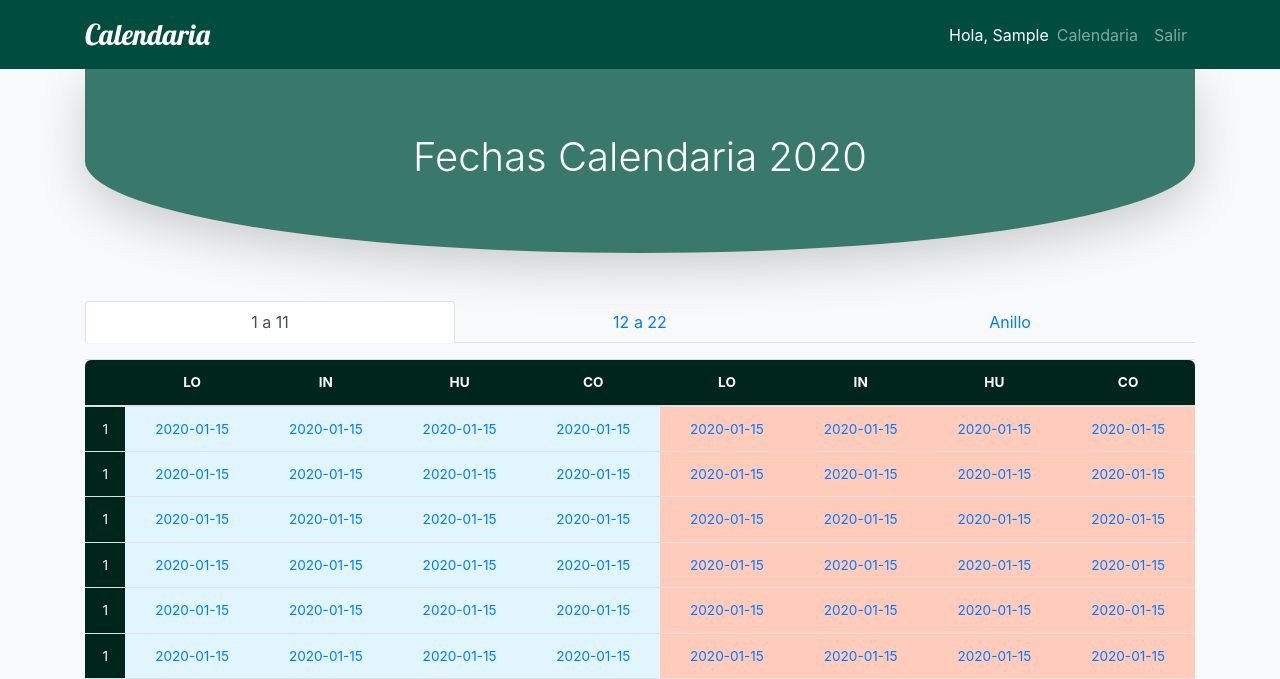
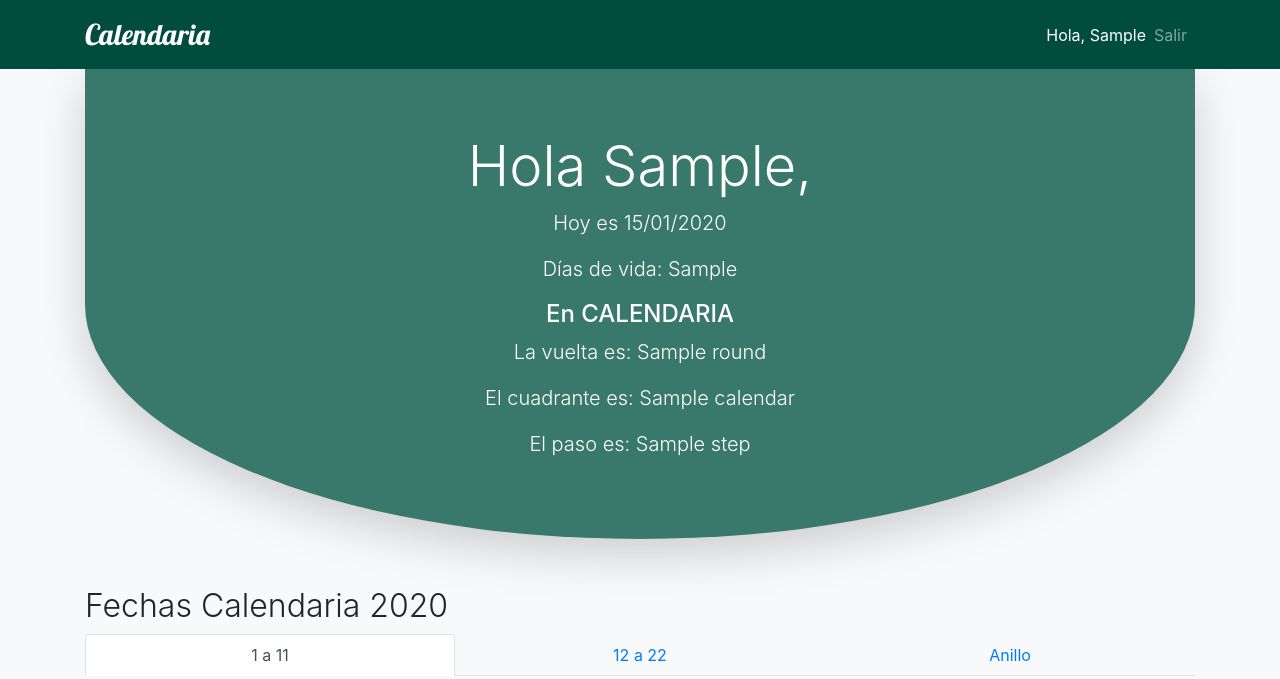
Before and after one commit to calendaria/calendaria, a Flask app: template app/templates/es/calendar.html in a window 1280 px wide. Shown: the top 679 px of the page. Run offline with Flask 2, Linux system fonts and the light colour scheme; a user stored in the database is signed in; tables that the repository leaves empty hold one stand-in row (values such as "Sample post"); the template is opened without the code that fills it: most values are stand-ins (such as "Sample title", 1, 10 or a date in 2020); some libraries are stand-ins or nearby versions.

Commit message:
Enhanced calendar view as is now the entry point

```diff
--- a/app/routes.py
+++ b/app/routes.py
@@ -38,7 +38,7 @@ IPSTACK_API_KEY = app.config['IPSTACK_API_KEY']
 @app.route('/index')
 @app.route('/es/index')
 @login_required
-def calendar():
+def index():
 	# Get user's local time by using IPstack API
 	tz = get_tz(IPSTACK_API_KEY, request=request)
 	# Set the locale based on language to display the right language for dates
@@ -46,6 +46,8 @@ def calendar():
 	calendar = {}
 	calendar['today'] = set_tz_today(tz)
 	calendar['year'] = datetime.today().year
+	calendar['days_alive'] = date_utils.day_diff(dates['today'],
+	    current_user.dob.date())
 	calendar['rnd_1_11'] = date_utils.create_calendar(calendar['year'])
 	calendar['rnd_12_22'] = date_utils.create_calendar(calendar['year'], from_round=12, to_round=22)
 	return render_template('es/calendar.html', calendar=calendar)
@@ -63,7 +65,7 @@ def date_details(year, daynbr):
 # Calendar view
 @app.route('/quadrant')
 @login_required
-def index():
+def quadrant():
     # Get/Set user's local language
 	# lang = choose_best_lang(request, SUP_LANGUAGES)
 	lang = 'es'
@@ -94,7 +96,7 @@ def index():
 # Spanish index
 @app.route('/es/quadrant')
 @login_required
-def index_es():
+def quadrant_es():
     # Get/Set user's local language
 	# lang = choose_best_lang(request, SUP_LANGUAGES)
 	lang = 'es'
--- a/app/templates/es/base.html
+++ b/app/templates/es/base.html
@@ -43,11 +43,6 @@
 										{{ current_user.first_name.capitalize() }}
 									</a>
 							</span>
-						</li>
-						<li class="nav-item">
-							<a class="nav-link" href="{{ url_for('calendar') }}">
-								Calendaria
-							</a>
 						</li>
 						<li class="nav-item"><a class="nav-link" href="{{ url_for('logout') }}">
 							Salir</a>
--- a/app/templates/es/calendar.html
+++ b/app/templates/es/calendar.html
@@ -3,9 +3,16 @@
 {% block content %}
 	<div class="style-jumbo mb-5">
 		<div class="jumbotron text-center mb-3 shadow-lg">
-			<h1 style="font-weight: 300; line-height: 1.2">Fechas Calendaria {{calendar['year']}}</h2>
+			<h2 class="display-4">Hola {{ current_user.first_name.capitalize() }},</h2>
+			<p class="lead mt-0">Hoy es {{ calendar['today'].strftime("%d/%m/%Y") }} </p>
+			<p class="lead mt-0">Días de vida: {{ calendar['days_alive'] }}</p>
+			<h4>En CALENDARIA</h4>
+			<p class="lead mt-0">La vuelta es: {{ calendar['round'] }}</p>
+			<p class="lead mt-0">El cuadrante es: {{ calendar['quad_name_es'] }}</p>
+			<p class="lead mt-0">El paso es: {{ calendar['step'] }}</p>
 		</div>
 	</div>
+	<h2 style="font-weight: 300; line-height: 1.2">Fechas Calendaria {{calendar['year']}}</h2>
 	<!-- Tabs to display calendar -->
 	<nav>
 		<div class="nav nav-tabs nav-justified" id="nav-tab" role="tablist">
```
